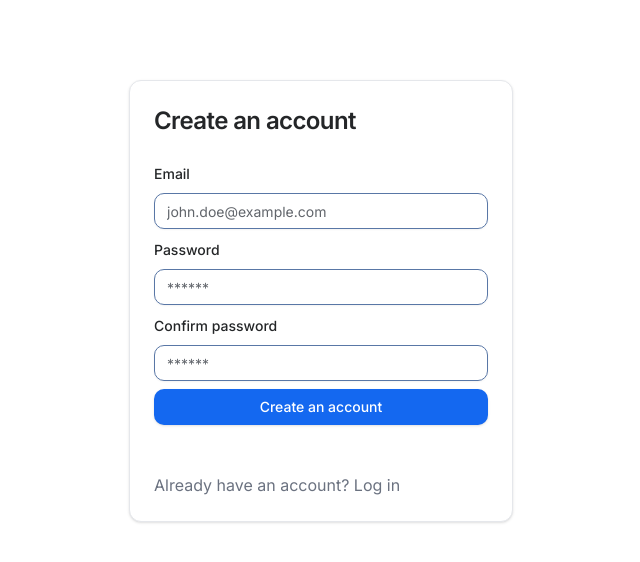
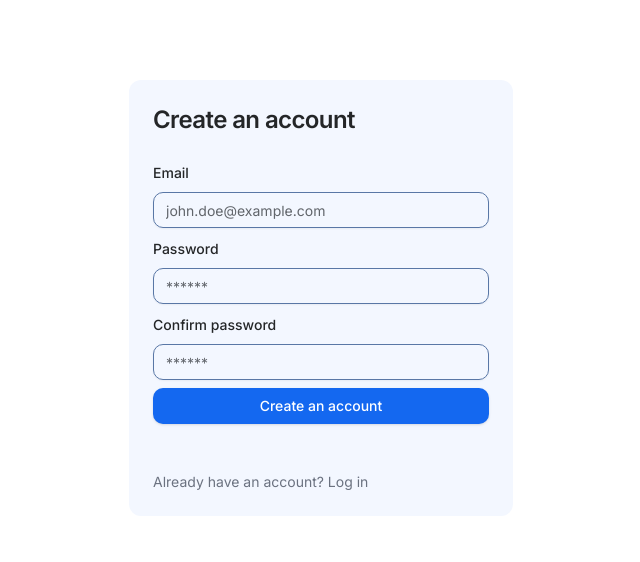
Before and after one commit to mateuszmanczak04/notecal, a Next.js app: page /auth/register in a window 1280 px wide. Shown: the top 562 px of the page, without its empty margins (319-959 px from the left). Built offline with nearby package versions, Linux system fonts and the light colour scheme; no server answers.

Commit message:
update login and register pages style to match the rest of the app

```diff
--- a/src/app/auth/login/page.tsx
+++ b/src/app/auth/login/page.tsx
@@ -11,7 +11,7 @@ import Link from 'next/link';
 const page = () => {
 	return (
 		<div className='grid place-items-center p-4'>
-			<Card className='w-full max-w-sm'>
+			<Card className='w-full max-w-sm border-none bg-primary/5 shadow-none'>
 				<CardHeader>
 					<CardTitle className='text-2xl'>Login to your account</CardTitle>
 				</CardHeader>
@@ -21,7 +21,7 @@ const page = () => {
 				<CardFooter>
 					<Link
 						href='/auth/register'
-						className='mt-4 block text-center text-gray-500'>
+						className='mt-4 block text-center text-sm text-gray-500'>
 						Don&apos;t have an account yet? Register now
 					</Link>
 				</CardFooter>
--- a/src/app/auth/register/page.tsx
+++ b/src/app/auth/register/page.tsx
@@ -11,7 +11,7 @@ import Link from 'next/link';
 const page = () => {
 	return (
 		<div className='grid place-items-center p-4'>
-			<Card className='w-full max-w-sm'>
+			<Card className='w-full max-w-sm border-none bg-primary/5 shadow-none'>
 				<CardHeader>
 					<CardTitle className='text-2xl'>Create an account</CardTitle>
 				</CardHeader>
@@ -21,7 +21,7 @@ const page = () => {
 				<CardFooter>
 					<Link
 						href='/auth/login'
-						className='mt-4 block text-center text-gray-500'>
+						className='mt-4 block text-center text-sm text-gray-500'>
 						Already have an account? Log in
 					</Link>
 				</CardFooter>
```
